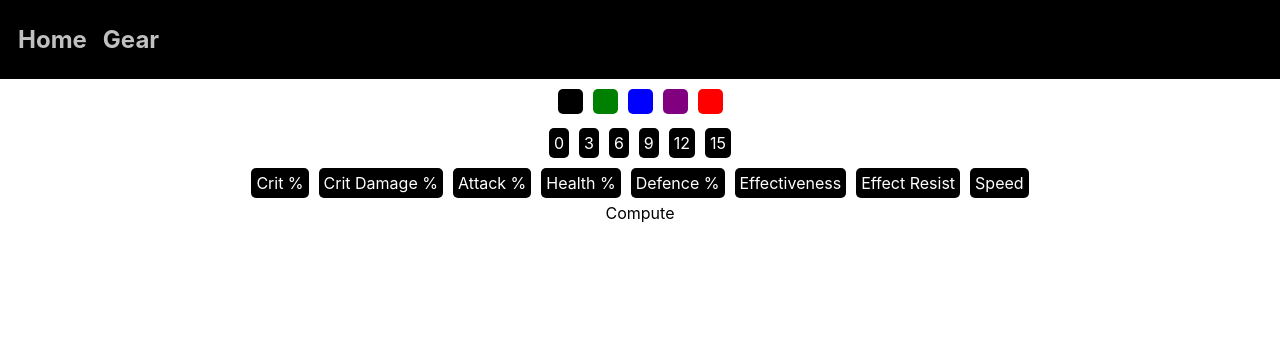
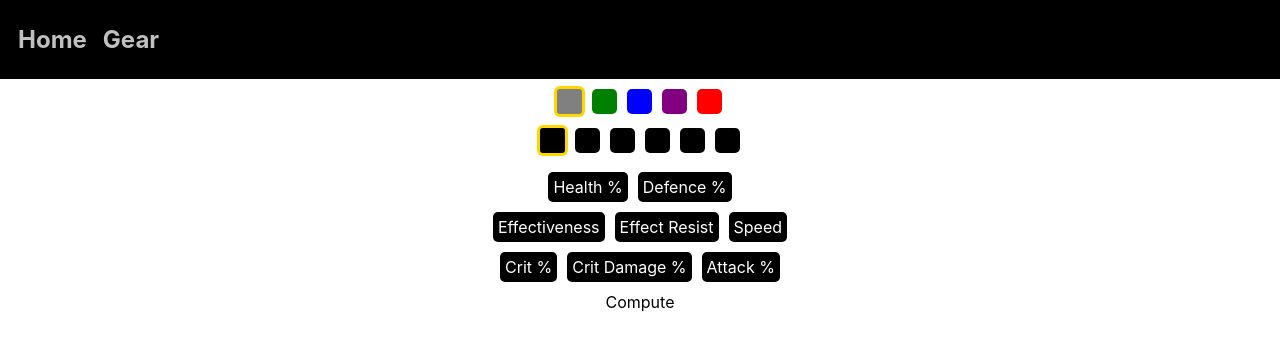
Before and after one commit to Cameronl14320/epic7-rebuilt, a Next.js app: page /gear in a window 1280 px wide. Shown: the top 350 px of the page. Built offline with nearby package versions, Linux system fonts and the light colour scheme.

Commit message:
finished sort display of sub stats

```diff
--- a/components/gear/enhance/EnhanceSelect.tsx
+++ b/components/gear/enhance/EnhanceSelect.tsx
@@ -5,13 +5,12 @@ import { Button, Color } from '../../../styles/theme'
 const maxEnhance = settings.maxEnhance;
 
 const enhanceStyle = {
+    ...Button,
     display: 'inline-flex',
     textAlign: 'center',
-    mx: Button.margin,
-    padding: Button.padding,
-    borderRadius: Button.borderRadius,
     background: Color.theme.primary,
     color: Color.theme.secondary,
+    appearance: 'none',
     ":hover": {
         cursor: "pointer",
     }
@@ -23,14 +22,20 @@ export interface EnhanceSelectProps {
 }
 
 export default function EnhanceSelect(props : EnhanceSelectProps) {
-    const { onSelect } = props;
+    const { selectedEnhance, onSelect } = props;
 
     var enhanceSelection = []
     for (let n = 0; n <= maxEnhance; n++) {
         let display : number = 3 * n;
         enhanceSelection.push(
-            <Box key={"enhance-select-button-" + n} sx={enhanceStyle} onClick={() => {onSelect(n)}}>
-                {display}
+            <Box
+                as="input"
+                type="radio"
+                id={"enhance-select-button-" + n}
+                key={"enhance-select-button-" + n}
+                sx={enhanceStyle}
+                checked={n === selectedEnhance}
+                onChange={() => {onSelect(n)}}>
             </Box>
         )
     }
--- a/components/gear/rarity/RarityButton.tsx
+++ b/components/gear/rarity/RarityButton.tsx
@@ -1,37 +1,45 @@
-import {RaritySelectProps} from './RaritySelect'
-import { Rarity } from '../../../objects/Rarity';
+import { RaritySelectProps } from './RaritySelect'
+import { Rarities, Rarity, RarityToColor } from '../../../objects/Rarity';
 import { Button, Color } from '../../../styles/theme'
 import { Box } from 'rebass'
+import { Label } from '@rebass/forms'
 
 export interface RarityButtonProps {
-    selectProps : RaritySelectProps;
-    rarity : Rarity;
+    inputName: string
+    rarityName: string
+    selected: boolean
+    onClick: () => void
 }
 
 const rarityStyle = {
+    ...Button,
     display: 'inline-flex',
     textAlign: 'center',
-    mx: Button.margin,
-    width: ['75px', '50px', '25px'],
-    height: ['75px', '50px', '25px'],
-    padding: Button.padding,
-    borderRadius: Button.borderRadius,
     color: Color.theme.secondary,
+    appearance: 'none',
     ":hover": {
         cursor: "pointer",
     }
 }
 
-export default function RarityButton(props : RarityButtonProps) {
-    const { selectedRarity, onSelect } = props.selectProps;
-    const rarity = props.rarity;
+export default function RarityButton(props: RarityButtonProps) {
+    const { inputName, rarityName, selected, onClick } = props;
+    return (
+        <Box
+            as="input"
+            type="radio"
+            aria-label={rarityName}
+            sx={{
+                ...rarityStyle,
+                backgroundColor: RarityToColor[rarityName]
+            }}
+            name={inputName}
+            id={rarityName}
+            value={rarityName}
+            checked={selected}
+            onChange={onClick}
+        >
+        </Box>
 
-    var color : string = rarity.color;
-    if (rarity === selectedRarity) {
-        color = "black";
-    }
-
-    return (
-        <Box id={rarity.name} sx={rarityStyle} style={{background: color}} onClick={() => {onSelect(rarity);}}/>
     )
 }
--- a/components/gear/rarity/RaritySelect.tsx
+++ b/components/gear/rarity/RaritySelect.tsx
@@ -2,11 +2,19 @@ import { Rarity, Rarities } from '../../../objects/Rarity'
 import RarityButton from './RarityButton'
 
 export interface RaritySelectProps {
-    selectedRarity: Rarity
-    onSelect: (rarityName: Rarity) => void
+    selectedRarity: string
+    onSelect: (rarityName: string) => void
 }
 
 export default function RaritySelect(props: RaritySelectProps) {
-    const raritySelection = Rarities.map(rarity => ( <RarityButton key={"rarity-select-button-" + rarity.name} selectProps={props} rarity={rarity}/> ));
+    const raritySelection = Rarities.map(rarity => (
+        <RarityButton
+            key={rarity.name}
+            inputName='rarity'
+            rarityName={rarity.name}
+            selected={rarity.name === props.selectedRarity}
+            onClick={() => props.onSelect(rarity.name)}
+        />
+    ));
     return (<>{raritySelection}</>)
 }
--- a/components/gear/substat/SubstatSelect.tsx
+++ b/components/gear/substat/SubstatSelect.tsx
@@ -7,11 +7,14 @@ import { Button, Color } from '../../../styles/theme'
 const subSelectStyle = {
     display: 'inline-flex',
     textAlign: 'center',
-    mx: Button.margin,
+    margin: Button.mx,
     padding: Button.padding,
     borderRadius: Button.borderRadius,
     background: Color.theme.primary,
     color: Color.theme.secondary,
+    ":hover": {
+        cursor: "pointer",
+    }
 }
 
 interface substatProps {
@@ -26,13 +29,8 @@ export default function SubstatSelect(props : substatProps) {
     const { substats } = props
     const subMap = new Map();
 
-    var subSelectButtons = [];
+    var subSelectGrid = [];
     for (let n = 0; n < SubArray.length; n++) {
-        subSelectButtons.push(
-            <Box key={"substat-select-button-" + n} sx={subSelectStyle}>
-                {SubArray[n].name}
-            </Box>
-        )
         var type : string = SubArray[n].type;
         if (subMap.get(type) == undefined) {
             var newType : SubStat[] = []
@@ -41,9 +39,36 @@ export default function SubstatSelect(props : substatProps) {
         subMap.get(type).push(SubArray[n]);
     }
 
+    let currentKey = 0;
+    subMap.forEach((type: SubStat[], key: string) => {
+        var subStatType = [];
+        for(let n = 0; n <  type.length; n++) {
+            subStatType.push(
+                <Box key={"substat-select-button-" + n} sx={subSelectStyle} onClick={() => {
+                    substats.addSelection(type[n]);
+                }}>
+                    {type[n].name}
+                </Box>
+            )
+        }
+        subSelectGrid.push(
+            <Box sx={{
+                display: "flex",
+                gridRow: currentKey,
+                justifyContent: 'center',
+            }}>
+                {subStatType}
+            </Box>
+        )
+        currentKey++;
+    });
+
     return (
-        <>
-            {subSelectButtons}
-        </>
+        <Box sx={{
+            display: "grid"
+        }}>
+            {subSelectGrid}
+
+        </Box>
     )
 }
--- a/objects/Rarity.tsx
+++ b/objects/Rarity.tsx
@@ -7,4 +7,8 @@ export interface Rarity {
     value: number
 }
 
+export const RarityToColor: { [rarity: string]: string} = Object.fromEntries(
+    rarities.map(rarity => [rarity.name, rarity.color])
+);
+
 export const Rarities: Rarity[] = rarities
--- a/package.json
+++ b/package.json
@@ -10,10 +10,13 @@
   },
   "dependencies": {
     "@rebass/forms": "^4.0.6",
+    "autoprefixer": "^10.2.3",
     "next": "10.0.5",
+    "postcss": "^8.2.4",
     "react": "17.0.1",
     "react-dom": "17.0.1",
-    "rebass": "^4.0.7"
+    "rebass": "^4.0.7",
+    "tailwindcss": "^2.0.2"
   },
   "devDependencies": {
     "@types/node": "^14.14.22",
--- a/pages/gear.tsx
+++ b/pages/gear.tsx
@@ -31,10 +31,7 @@ const gearStyle = {
 }
 
 export default function gear(props) {
-    // const [setGeargearSettings = useState(new GearSettings(Rarities[0], 0, 0));
-    // const selection: GearSelection = new GearSelection();
-    // const settings: GearSettings = new GearSettings(Rarities[0], 0, 0);
-    const [selectedRarity, setSelectedRarity] = useState(Rarities[0])
+    const [selectedRarity, setSelectedRarity] = useState(Rarities[0].name)
     const [selectedEnhance, setEnhance] = useState(0);
     const selectedSubstats = new GearSelection();
 
@@ -56,7 +53,7 @@ export default function gear(props) {
 
                 </Box>
                 <Box id="gear-compute" sx={gearStyle.compute}>
-                    <Box onClick={() => {console.log(selectedRarity.name + " " + selectedEnhance)}}>
+                    <Box onClick={() => {console.log(selectedRarity + " " + selectedEnhance)}}>
                         Compute
                     </Box>
                 </Box>
--- a/styles/theme.tsx
+++ b/styles/theme.tsx
@@ -1,7 +1,14 @@
 export const Button = {
     padding: '5px',
-    margin: '5px',
+    mx: '5px',
     borderRadius: '5px',
+    width: ['75px', '50px', '25px'],
+    height: ['75px', '50px', '25px'],
+
+    ":checked": {
+        boxShadow: "0 0 0 3px gold",
+        borderRadius: ['5px', '4px', '3px']
+    }
 }
 
 export const Color = {
```
Also changed, not shown: 1 other file (tests, documents, lock files or other folders).
